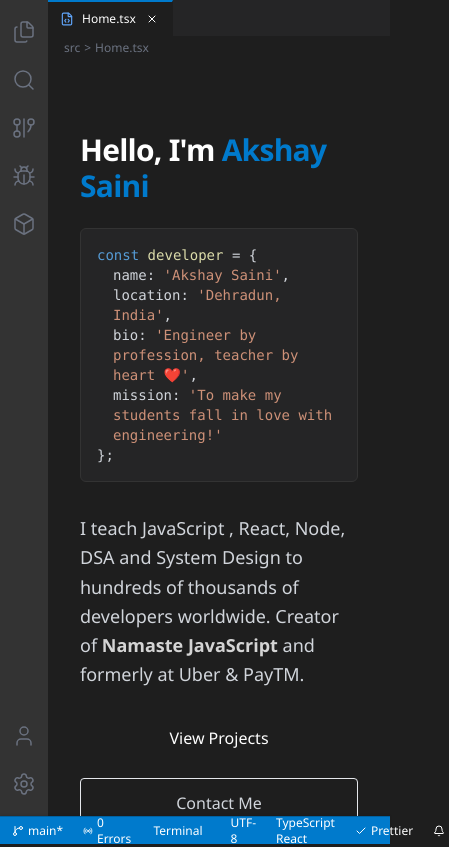
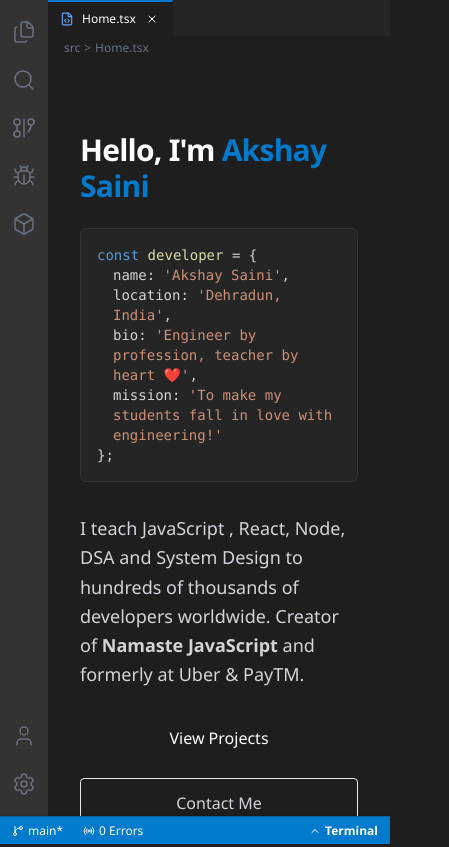
Before and after one commit to akshaymarch7/akshaymarch7.github.io, a React (Vite) app: page / in a window 390 px wide. Shown: the whole page, 449 px wide, since content can reach past the window. Built offline with nearby package versions, Linux system fonts and the light colour scheme.

Commit message:
feat: Improve status bar terminal toggle with dynamic icon and responsive item visibility, and update layout height to `100dvh`.

```diff
--- a/components/Layout/Layout.tsx
+++ b/components/Layout/Layout.tsx
@@ -100,7 +100,7 @@
   }, [terminalHeight, setTerminalHeight]);
 
   return (
-    <div className="flex flex-col h-screen w-screen bg-vscode-bg text-vscode-text font-sans">
+    <div className="flex flex-col h-[100dvh] w-screen bg-vscode-bg text-vscode-text font-sans">
       <Seo
         title="Akshay Saini | Portfolio"
         description="Portfolio of Akshay Saini, Software Engineer and Educator."
--- a/components/Layout/StatusBar.tsx
+++ b/components/Layout/StatusBar.tsx
@@ -1,5 +1,5 @@
 import React from 'react';
-import { GitBranch, Radio, Check, Bell } from 'lucide-react';
+import { GitBranch, Radio, Check, Bell, ChevronUp, ChevronDown } from 'lucide-react';
 import { useEditor } from '../../context/EditorContext';
 
 export const StatusBar: React.FC = () => {
@@ -16,15 +16,19 @@
           <Radio size={12} />
           <span>0 Errors</span>
         </div>
+
+      </div>
+
+      <div className="flex items-center space-x-3">
         <div
           onClick={toggleTerminal}
           className={`flex items-center space-x-1 hover:bg-white/20 px-1 rounded cursor-pointer ${terminalVisible ? 'bg-white/10' : ''}`}
         >
-          <span>Terminal</span>
-        </div>
+          {terminalVisible ? <ChevronDown size={12} /> : <ChevronUp size={12} />}
+          <span className="font-bold">Terminal</span>
         </div>
 
-      <div className="flex items-center space-x-3">
+        <div className="hidden sm:flex items-center space-x-3">
           <div className="flex items-center space-x-1 hover:bg-white/20 px-1 rounded cursor-pointer">
             <span className="hidden sm:inline">Ln 12, Col 42</span>
           </div>
@@ -43,5 +47,6 @@
           </div>
         </div>
       </div>
+    </div>
   );
 };
```
Lines whose indentation alone changed are shown as unchanged.
